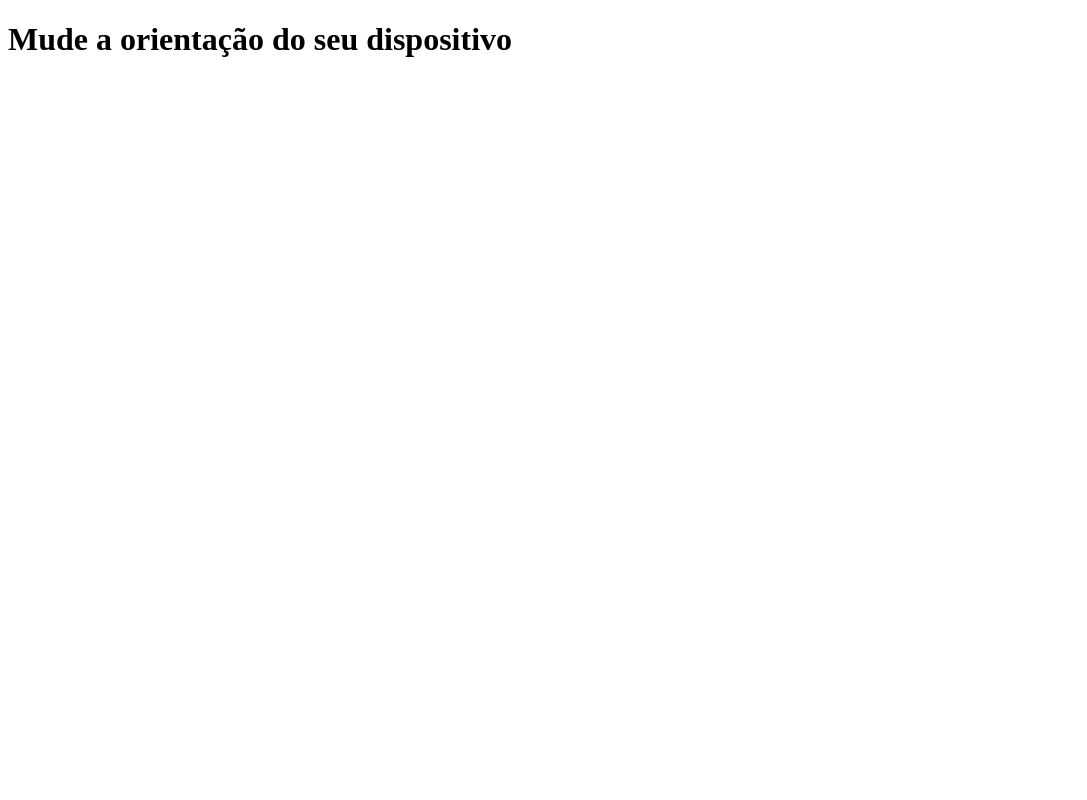
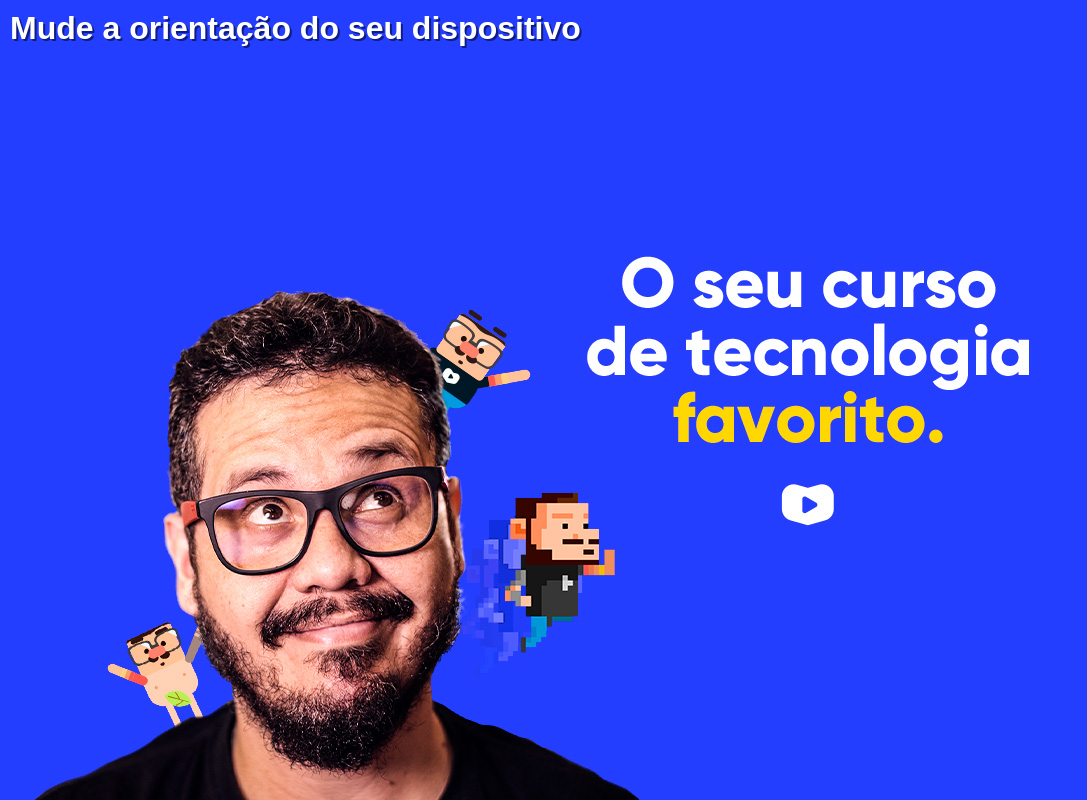
Before and after one commit to kauadev1/Exercicios-css, a plain HTML site: page ex035-Media Quires/mq002/index.html in a window 1280 px wide. Shown: the whole page, without its empty margins (0-1087 px from the left). Drawn offline with Linux system fonts and the light colour scheme.

Commit message:
cap25 aula 04
orientações do dispositivo

```diff
--- a/ex035-Media Quires/mq002/estilos/paisagem.css
+++ b/ex035-Media Quires/mq002/estilos/paisagem.css
@@ -1,3 +1,8 @@
 @charset "UTF-8";
 
 /* Aparelho deitado (landscape) */
+
+body{
+  background-image: url(../Imagens/cev-landscape.jpg);
+  background-position: left bottom;
+}
--- a/ex035-Media Quires/mq002/estilos/retrato.css
+++ b/ex035-Media Quires/mq002/estilos/retrato.css
@@ -1,3 +1,8 @@
 @charset "UTF-8";
 
 /* Aparelho em pé (portrait) */
+
+body{
+  background-image: url(../Imagens/cev-portrait.jpg);
+  background-position: center bottom;
+}
--- a/ex035-Media Quires/mq002/estilos/style.css
+++ b/ex035-Media Quires/mq002/estilos/style.css
@@ -1,3 +1,23 @@
 @charset "UTF-8";
 
 /* Configurações gerais */
+
+* {
+  margin: 0px;
+  padding: 0px;
+  font-family: Arial, Helvetica, sans-serif;
+}
+
+html, body {
+  width: 100vw;
+  height: 100vh;
+  background-color: #233eff;
+  background-size: contain;
+  background-repeat: no-repeat;
+}
+
+h1 {
+  color: white;
+  text-shadow: 2px 2px 0px #101d80;
+  padding: 10px;
+}
```
